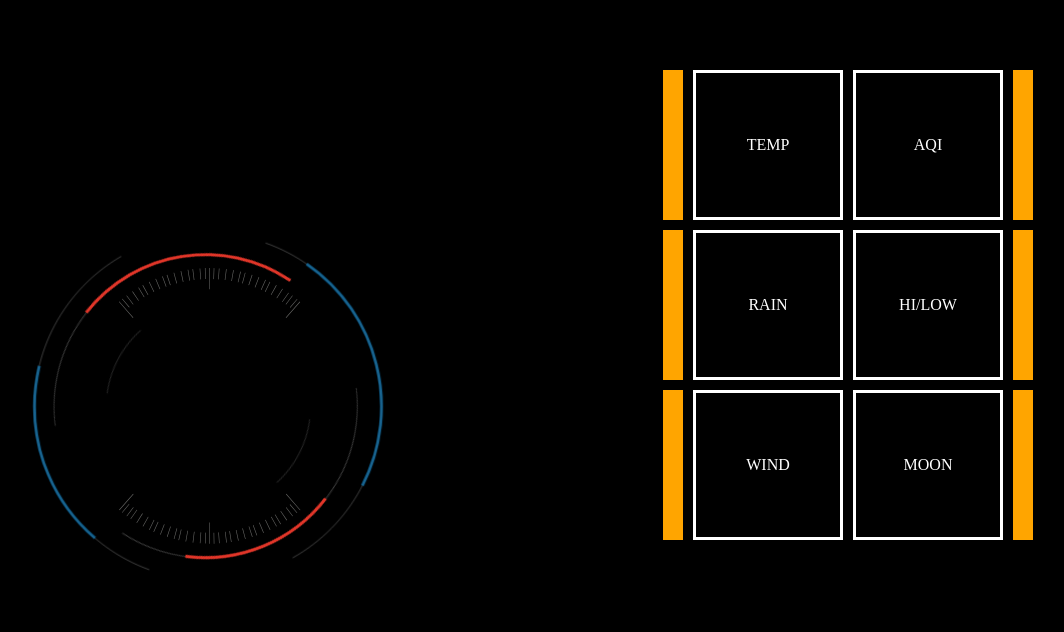
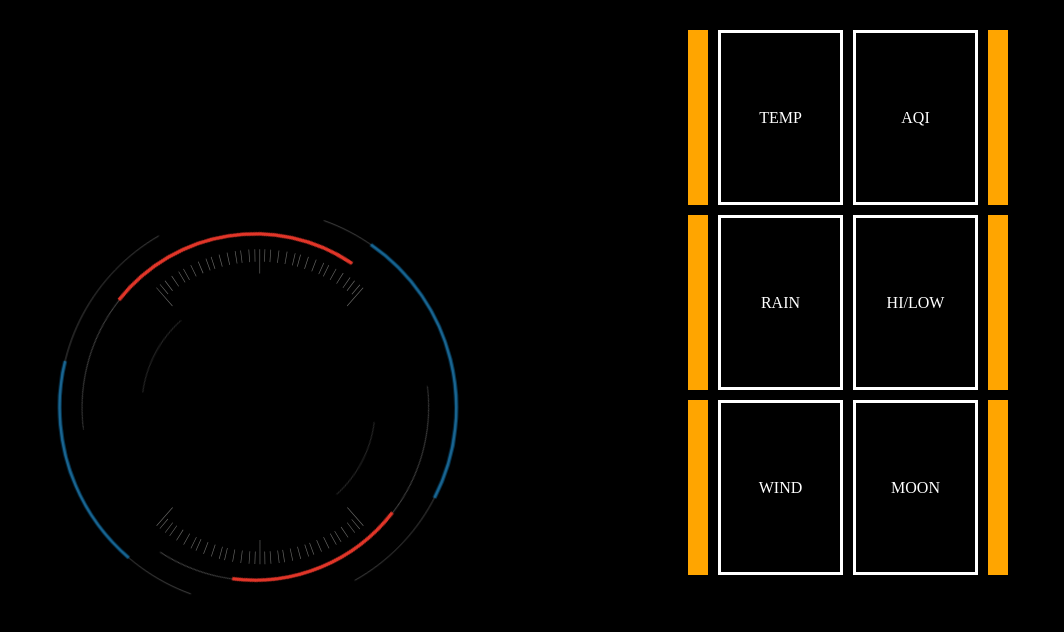
Before and after one commit to filbot/HUD, a plain HTML site: page index.html in a window 1280 px wide. Shown: the top 632 px of the page, without its empty margins (42-1106 px from the left). Drawn offline with Linux system fonts and the light colour scheme.

Commit message:
Positioning

```diff
--- a/styles.css
+++ b/styles.css
@@ -7,15 +7,15 @@ body {
 .control-panel {
   margin: auto;
   position: absolute;
-  top: 70px;
+  top: 30px;
   left: 0;
   bottom: 0;
   right: -500px;
   color: #fff;
   justify-content: center;
   display: grid;
-  grid-template-columns: 20px 150px 150px 20px;
-  grid-template-rows: 150px 150px 150px;
+  grid-template-columns: 20px 125px 125px 20px;
+  grid-template-rows: 175px 175px 175px;
   column-gap: 10px;
   row-gap: 10px;
 }
@@ -34,12 +34,12 @@ body {
 
 #hud {
   height: 100%;
-  max-height: 350px;
-  max-width: 350px;
+  max-height: 400px;
+  max-width: 400px;
   z-index: 1;
   /* left: 50%; */
   /* position: fixed; */
-  left: 250px;
+  left: 300px;
   position: absolute;
   top: 50%;
   width: 100%;
```
